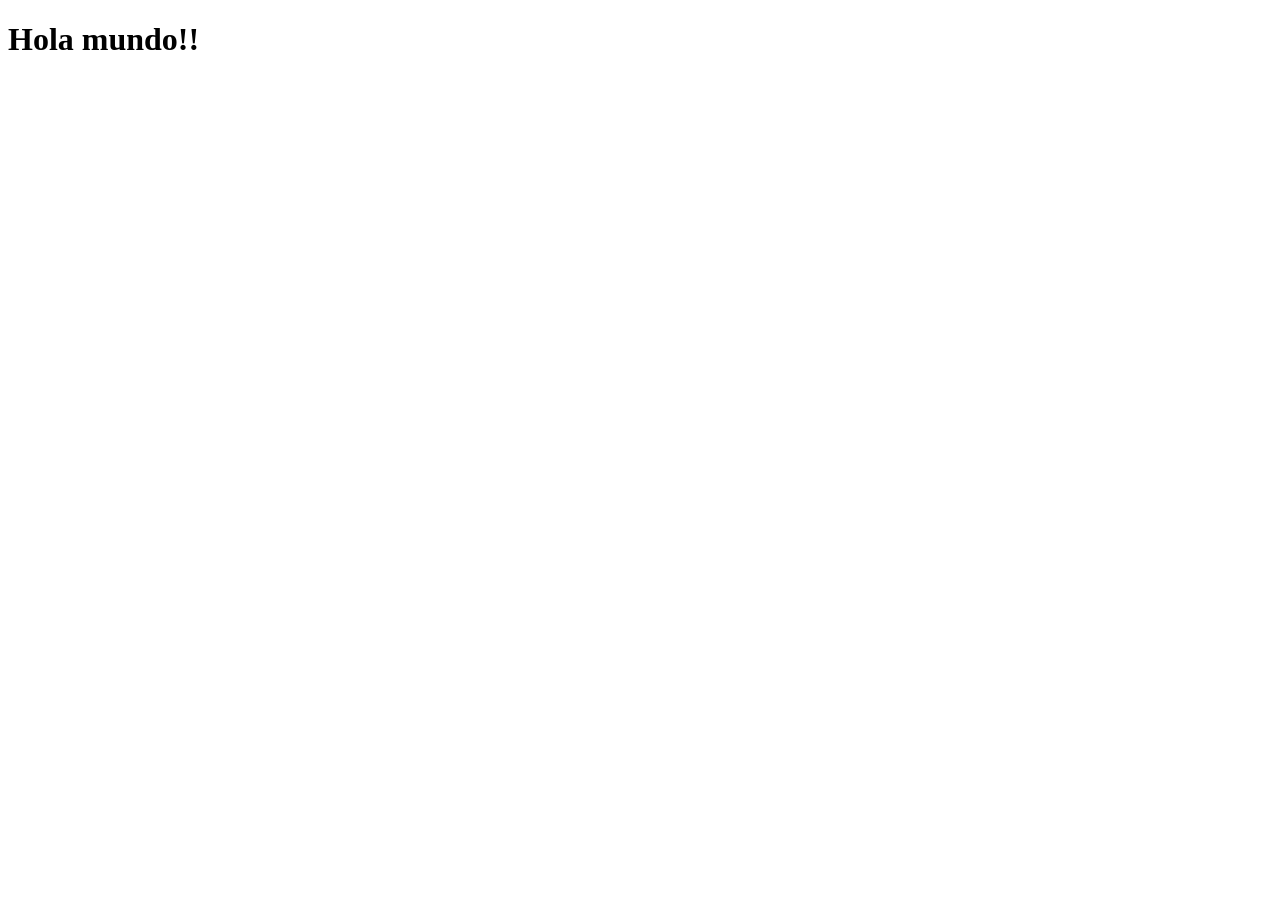
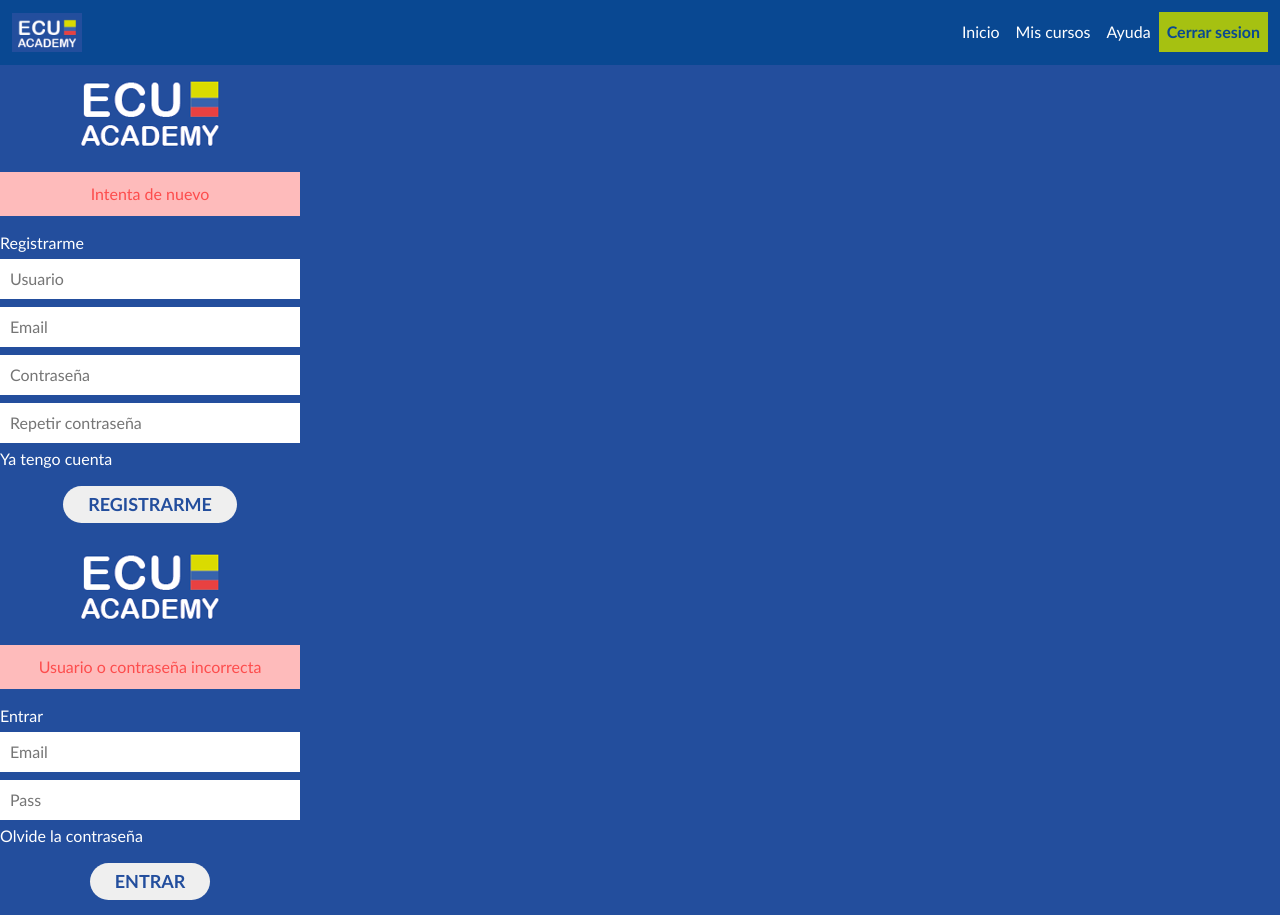
Before and after one commit to JosueMosquera/ecu-academy-ui, a React (Create React App) app: page / in a window 1280 px wide. Before the commit the page ends 800 px from the top, so only its background shows below. Built offline with nearby package versions, Linux system fonts and the light colour scheme.

Commit message:
login y registro

```diff
--- a/public/index.html
+++ b/public/index.html
@@ -1,5 +1,5 @@
 <!DOCTYPE html>
-<html lang="en">
+<html lang="es">
 	<head>
 		<meta charset="utf-8" />
 		<link rel="icon" href="%PUBLIC_URL%/favicon.ico" />
@@ -10,34 +10,23 @@
 			content="Web site created using create-react-app"
 		/>
 		<link rel="apple-touch-icon" href="%PUBLIC_URL%/logo192.png" />
-    <!--
-      manifest.json provides metadata used when your web app is installed on a
-      user's mobile device or desktop. See https://developers.google.com/web/fundamentals/web-app-manifest/
-    -->
+
 		<link rel="manifest" href="%PUBLIC_URL%/manifest.json" />
-    <!--
-      Notice the use of %PUBLIC_URL% in the tags above.
-      It will be replaced with the URL of the `public` folder during the build.
-      Only files inside the `public` folder can be referenced from the HTML.
 
-      Unlike "/favicon.ico" or "favicon.ico", "%PUBLIC_URL%/favicon.ico" will
-      work correctly both with client-side routing and a non-root public URL.
-      Learn how to configure a non-root public URL by running `npm run build`.
-    -->
-    <title>React App</title>
+		<title>Ecu Academy</title>
+
+		<!-- GetBos -->
+		<!-- CSS only -->
+		<link
+			href="https://cdn.jsdelivr.net/npm/bootstrap@5.2.0/dist/css/bootstrap.min.css"
+			rel="stylesheet"
+			integrity="sha384-gH2yIJqKdNHPEq0n4Mqa/HGKIhSkIHeL5AyhkYV8i59U5AR6csBvApHHNl/vI1Bx"
+			crossorigin="anonymous"
+		/>
 	</head>
+
 	<body>
 		<noscript>You need to enable JavaScript to run this app.</noscript>
 		<div id="root"></div>
-    <!--
-      This HTML file is a template.
-      If you open it directly in the browser, you will see an empty page.
-
-      You can add webfonts, meta tags, or analytics to this file.
-      The build step will place the bundled scripts into the <body> tag.
-
-      To begin the development, run `npm start` or `yarn start`.
-      To create a production bundle, use `npm run build` or `yarn build`.
-    -->
 	</body>
 </html>
--- a/src/AcademyApp.jsx
+++ b/src/AcademyApp.jsx
@@ -1,5 +1,13 @@
+import PropTypes from 'prop-types';
+
+const num = 10;
+
 const App = () => {
-	return <h1>Hola mundo!!</h1>;
+	return <h1>{num}</h1>;
 };
 
+// App.propTypes = {
+// 	title: PropTypes.string.isRequired,
+// };
+
 export default App;
--- /dev/null
+++ b/src/components/Auth/Login.jsx
@@ -0,0 +1,38 @@
+import '../../css/auth.css';
+
+const Login = () => {
+	// Aqui el proceso de escritura
+
+	return (
+		<>
+			<div className='box-container-login'>
+				<div className='img-container-login'>
+					<img src='./assets/img/logo.png' alt='' />
+				</div>
+
+				<div className='box-container-error'>
+					<p>Usuario o contraseña incorrecta</p>
+				</div>
+
+				<form action='' className='container-form-login'>
+					<div className='txt'>
+						<p>Entrar</p>
+					</div>
+					<div>
+						<input type='text' placeholder='Email' />
+					</div>
+					<div>
+						<input type='text' placeholder='Pass' />
+					</div>
+					<div className='txt'>
+						<a href='#'>Olvide la contraseña</a>
+					</div>
+					<div className='btn-login'>
+						<button type='submit'>ENTRAR</button>
+					</div>
+				</form>
+			</div>
+		</>
+	);
+};
+export default Login;
--- /dev/null
+++ b/src/components/Auth/Signup.jsx
@@ -0,0 +1,44 @@
+import '../../css/auth.css';
+
+const Signup = () => {
+	// Aqui el proceso de escritura
+
+	return (
+		<>
+			<div className='box-container-signup'>
+				<div className='img-container-signup'>
+					<img src='./assets/img/logo.png' alt='' />
+				</div>
+
+				<div className='box-container-error'>
+					<p>Intenta de nuevo</p>
+				</div>
+
+				<form action='' className='container-form-signup'>
+					<div className='txt'>
+						<p>Registrarme</p>
+					</div>
+					<div>
+						<input type='text' placeholder='Usuario' />
+					</div>
+					<div>
+						<input type='text' placeholder='Email' />
+					</div>
+					<div>
+						<input type='text' placeholder='Contraseña' />
+					</div>
+					<div>
+						<input type='text' placeholder='Repetir contraseña' />
+					</div>
+					<div className='txt'>
+						<a href='#'>Ya tengo cuenta</a>
+					</div>
+					<div className='btn-signup'>
+						<button type='submit'>REGISTRARME</button>
+					</div>
+				</form>
+			</div>
+		</>
+	);
+};
+export default Signup;
--- /dev/null
+++ b/src/components/Nav.jsx
@@ -0,0 +1,53 @@
+import '../css/navBar.css';
+
+const Navbar = () => {
+	return (
+		<>
+			<nav class='navbar navbar-expand-lg'>
+				<div class='container-fluid'>
+					<a class='navbar-brand' href='#'>
+						<img width={70} src='./assets/img/logo.png' alt='' />
+					</a>
+					<button
+						class='navbar-toggler'
+						type='button'
+						data-bs-toggle='collapse'
+						data-bs-target='#navbarNav'
+						aria-controls='navbarNav'
+						aria-expanded='false'
+						aria-label='Toggle navigation'
+					>
+						<span class='navbar-toggler-icon'></span>
+					</button>
+					<div class='collapse navbar-collapse' id='navbarNav'>
+						<ul class='navbar-nav ms-auto'>
+							<li class='nav-item'>
+								<a class='nav-link active' aria-current='page' href='#'>
+									Inicio
+								</a>
+							</li>
+							<li class='nav-item'>
+								<a class='nav-link' href='#'>
+									Mis cursos
+								</a>
+							</li>
+							<li class='nav-item'>
+								<a class='nav-link' href='#'>
+									Ayuda
+								</a>
+							</li>
+
+							<li class='cerrar-sesion-btn nav-item'>
+								<a class='nav-link' href='#'>
+									Cerrar sesion
+								</a>
+							</li>
+						</ul>
+					</div>
+				</div>
+			</nav>
+		</>
+	);
+};
+
+export default Navbar;
--- /dev/null
+++ b/src/css/auth.css
@@ -0,0 +1,98 @@
+/* login */
+.box-container-login {
+	/* background-color: red; */
+	max-width: 300px;
+}
+
+.img-container-login {
+	display: flex;
+	justify-content: center;
+}
+
+.container-form-login > div {
+	width: 100%;
+}
+
+.box-container-login input {
+	box-sizing: border-box;
+	height: 40px;
+	width: 100%;
+	border: none;
+	margin: 4px 0;
+	padding: 10px;
+}
+
+.box-container-error {
+	padding: 10px 0;
+	text-align: center;
+	background-color: rgb(254, 187, 187);
+	margin: 15px 0;
+}
+
+.box-container-error p {
+	margin: 0;
+	color: rgb(253, 77, 77);
+}
+
+.txt p {
+	margin: 0;
+}
+
+.txt a {
+	text-decoration: none;
+	color: #fff;
+}
+
+.container-form-login .btn-login {
+	display: flex;
+	justify-content: center;
+}
+
+.container-form-login .btn-login button {
+	font-size: 18px;
+	margin: 15px 0;
+	padding: 5px 25px;
+	border-radius: 50px;
+	border: none;
+	font-weight: bold;
+	color: #234e9d;
+}
+
+/* signup */
+.box-container-signup {
+	/* background-color: red; */
+	max-width: 300px;
+}
+
+.img-container-signup {
+	display: flex;
+	justify-content: center;
+}
+
+.container-form-signup > div {
+	width: 100%;
+}
+
+.box-container-signup input {
+	box-sizing: border-box;
+	height: 40px;
+	width: 100%;
+	border: none;
+	margin: 4px 0;
+	padding: 10px;
+}
+
+.container-form-signup .btn-signup {
+	display: flex;
+	justify-content: center;
+}
+
+.container-form-signup .btn-signup button {
+	font-size: 18px;
+	margin: 15px 0;
+	padding: 5px 25px;
+	border-radius: 50px;
+	border: none;
+	font-weight: bold;
+	color: #234e9d;
+}
--- /dev/null
+++ b/src/css/general.css
@@ -0,0 +1,7 @@
+body {
+	font-family: 'Gill Sans', 'Gill Sans MT', Calibri, 'Trebuchet MS', sans-serif;
+	background-color: #234e9d;
+	/* background-color: #A6C111; */
+	/* background-color: #094892; nav*/
+	color: white;
+}
--- /dev/null
+++ b/src/css/navBar.css
@@ -0,0 +1,17 @@
+.navbar {
+	background-color: #094892;
+}
+
+.navbar a {
+	color: #fff !important;
+}
+
+.cerrar-sesion-btn {
+}
+
+.cerrar-sesion-btn a {
+	background-color: #a6c111;
+	color: #094892 !important;
+	font-weight: bold;
+	margin: 0 !important;
+}
--- a/src/index.jsx
+++ b/src/index.jsx
@@ -1,10 +1,18 @@
 import React from 'react';
 import ReactDOM from 'react-dom/client';
 import App from './AcademyApp';
+import Login from './components/Auth/Login';
+import Signup from './components/Auth/Signup';
+import Navbar from './components/Nav';
+import './css/general.css';
 
 //Punto de entrada de la app
 ReactDOM.createRoot(document.getElementById('root')).render(
 	<React.StrictMode>
-		<App />
+		<>
+			<Navbar />
+			<Signup />
+			<Login />
+		</>
 	</React.StrictMode>
 );
```
Also changed, not shown: src/components/MainWrapper.jsx (deleted, +0 -12 lines), public/assets/img/logo.png (added). Lines whose indentation alone changed are shown as unchanged.
